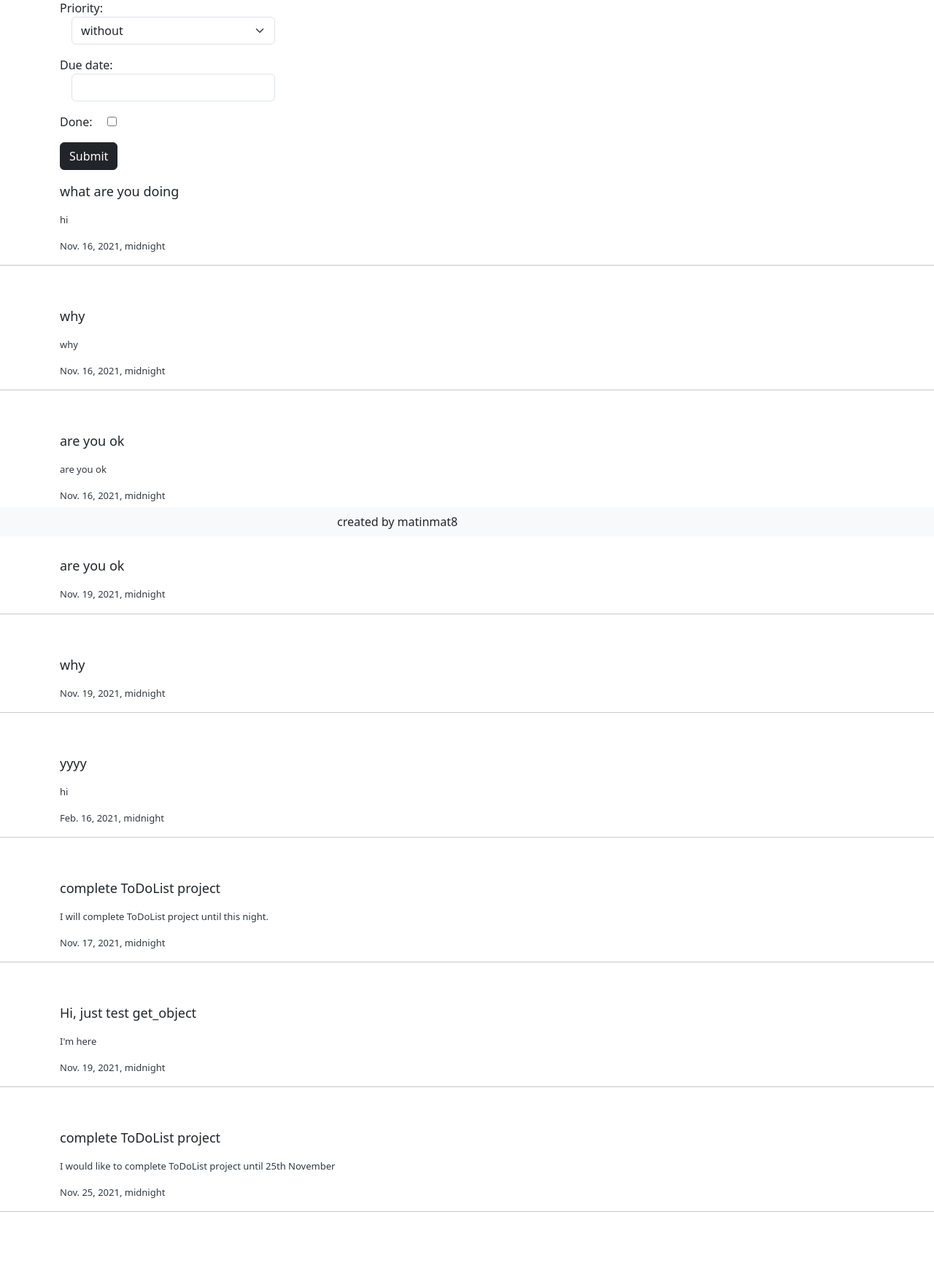
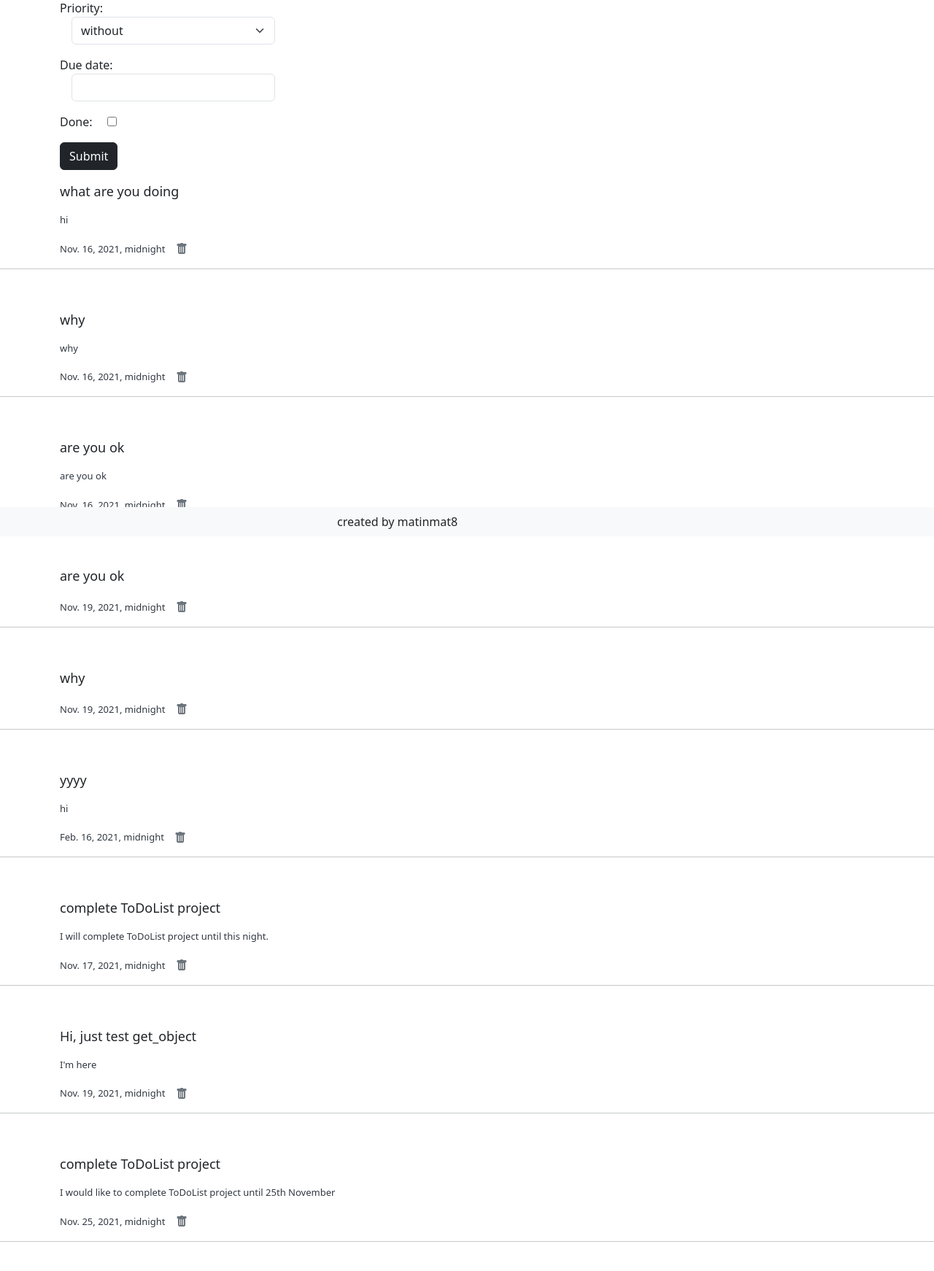
Before and after one commit to matinmat8/ToDoList, a Django app: template todolist/templates/todolist/filter.html in a window 1280 px wide. Shown: the part 65-1807 px from the top of the page at 73% size. Before the commit the page ends 1726 px from the top, so only its background shows below. Run offline with Django 3.2, Linux system fonts and the light colour scheme; the template is opened without the code that fills it: values that come from a table or form of the project are taken from there, others are empty; data comes from the database, SQL or seed files in the repository; some libraries are stand-ins or nearby versions.

Commit message:
add delete url to filter page

```diff
--- a/todolist/templates/todolist/filter.html
+++ b/todolist/templates/todolist/filter.html
@@ -16,7 +16,12 @@
         <div class="container-sm mt-3">
             <p style="font-size:large">{{ obj.title }}</p>
             <p style="font-size:small; color:#303841">{{ obj.description }}</p>
-            <p style="font-size:small; color:#303841">{{ obj.due_date }}</p>
+            <p style="font-size:small; display:inline; margin-right:10px; color:#303841">{{ obj.due_date }}</p>
+            <a  class="link-secondary" href="{% url 'todolist:delete' obj.pk %}">
+                <svg xmlns="http://www.w3.org/2000/svg" width="16" height="16" fill="currentColor" class="bi bi-trash-fill" viewBox="0 0 16 16">
+                    <path d="M2.5 1a1 1 0 0 0-1 1v1a1 1 0 0 0 1 1H3v9a2 2 0 0 0 2 2h6a2 2 0 0 0 2-2V4h.5a1 1 0 0 0 1-1V2a1 1 0 0 0-1-1H10a1 1 0 0 0-1-1H7a1 1 0 0 0-1 1H2.5zm3 4a.5.5 0 0 1 .5.5v7a.5.5 0 0 1-1 0v-7a.5.5 0 0 1 .5-.5zM8 5a.5.5 0 0 1 .5.5v7a.5.5 0 0 1-1 0v-7A.5.5 0 0 1 8 5zm3 .5v7a.5.5 0 0 1-1 0v-7a.5.5 0 0 1 1 0z"/>
+                </svg>
+            </a>
         </div>
         <hr>
         <br>
```
